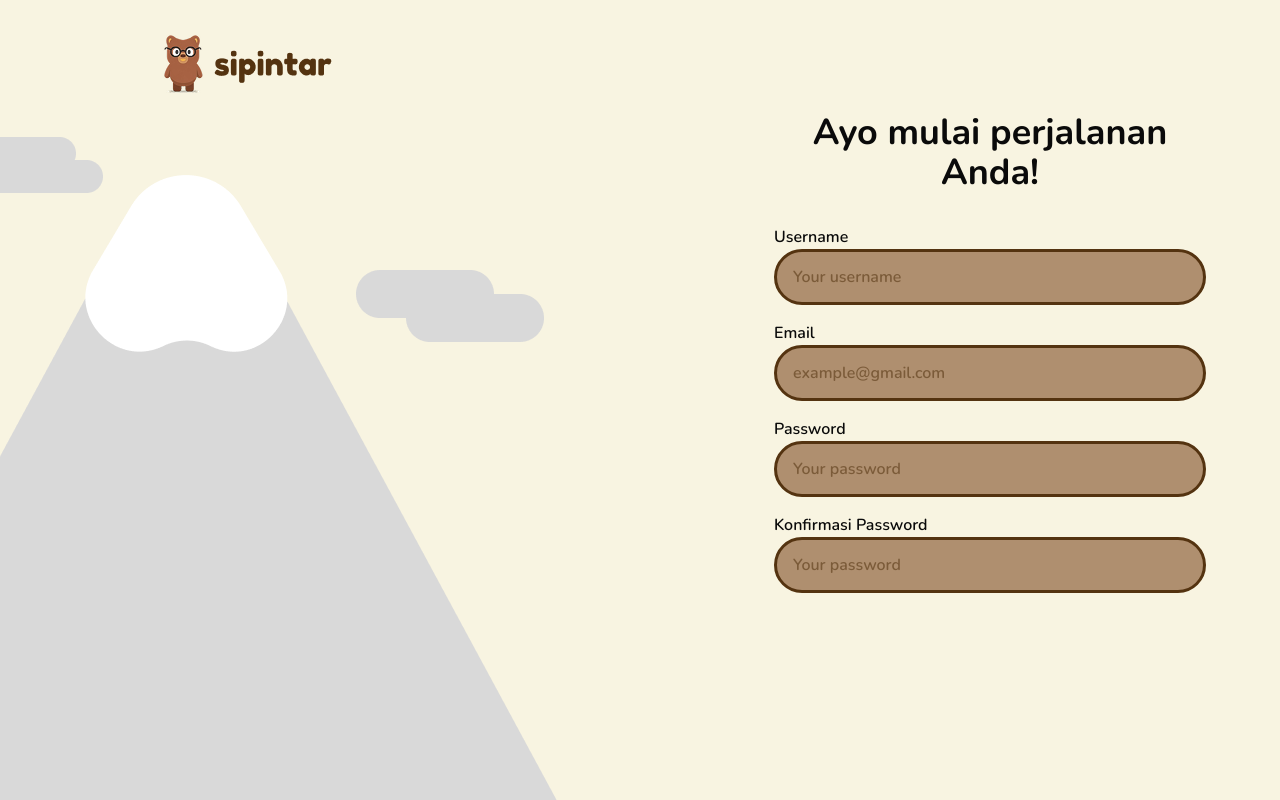
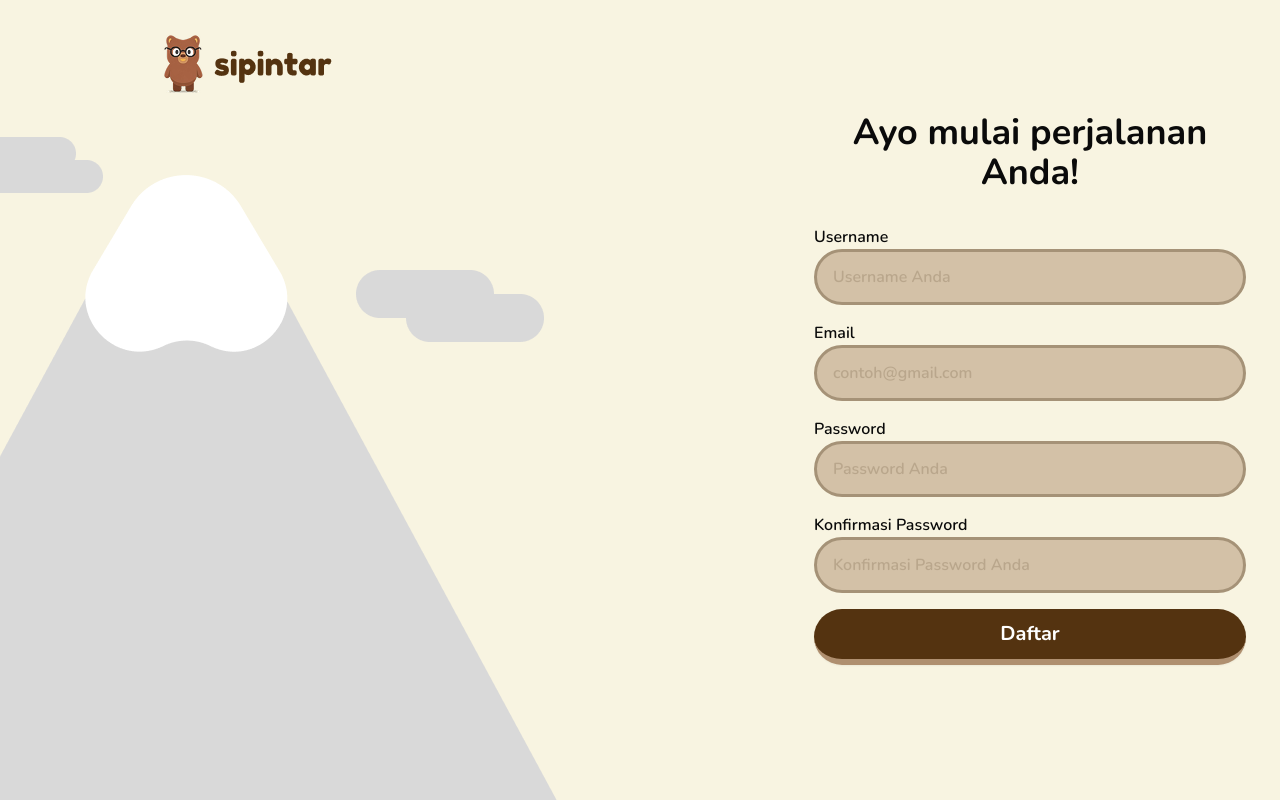
Before and after one commit to willgregorry/sipintar, a Next.js app: page /signup in a window 1280 px wide. Shown: the top 800 px of the page. Built offline with nearby package versions, Linux system fonts and the light colour scheme.

Commit message:
chores: finish signup page

```diff
--- a/app/page.jsx
+++ b/app/page.jsx
@@ -29,20 +29,19 @@ export default function Home() {
           />
         </div>
         <div className="container flex flex-col gap-[40px] w-[514px] h-[132px] -ml-32 pt-8 pr-12">
-          <p className="text-[#543310] font-bold text-3xl text-center w">
-            Selamat datang di Sipintar, website penyedia pendidikan terbaik
-            se-Indonesia!
+          <p className="text-[#543310] font-bold text-3xl text-center">
+            Selamat datang di Sipintar! Aplikasi pembelajaran No.1 di Indonesia!
           </p>
           <div className="flex flex-col justify-center items-center gap-[40px]">
             <Button
               onClick={handleSignUp}
-              className="bg-[#543310] transition duration-300 h-14 text-xl text-white font-bold rounded-full w-[340px] cursor-pointer border-b-6 border-b-[#AF8F6F] p-2 active:border-b-3 hover:bg-[#54331099] hover:scale-105"
+              className="bg-[#543310] duration-300 h-14 text-xl text-white font-bold rounded-full w-[340px] cursor-pointer border-b-6 border-b-[#AF8F6F] p-2 active:border-b-3 hover:bg-[#54331099] hover:scale-105"
             >
               Mulai Belajar
             </Button>
             <Button
               onClick={handleSignIn}
-              className="bg-white transiiton h-14 duration-300 text-xl text-[#543310] font-bold rounded-full w-[340px] cursor-pointer p-2 border-3 border-b-8 border-[#543310] active:border-b-3 hover:scale-105 hover:bg-neutral-100"
+              className="bg-white h-14 duration-300 text-xl text-[#543310] font-bold rounded-full w-[340px] cursor-pointer p-2 border-3 border-b-8 border-[#543310] active:border-b-3 hover:scale-105 hover:bg-neutral-100"
             >
               Sudah punya akun
             </Button>
--- a/app/signup/page.jsx
+++ b/app/signup/page.jsx
@@ -1,11 +1,12 @@
 import Navbar from "@/components/navbar";
 import Image from "next/image";
+import { Button } from "@/components/ui/button"
 
 export default function SignUp() {
   return (
     <div>
       <Navbar />
-      <div className="flex">
+      <div className="flex gap-[40px]">
         <Image src={"/mountain.png"} width={766} height={848} alt="mountains" />
         <div className="flex flex-col  w-[35%]">
           <h1 className="font-bold text-center text-4xl">
@@ -18,38 +19,45 @@ export default function SignUp() {
             <div className="flex flex-col">
               <label htmlFor="">Username</label>
               <input
-                className="h-14 p-4 rounded-full bg-[#AF8F6F] border-3 border-[#543310] focus:border-red-500 placeholder:text-[#54331090]"
+                className="h-14 p-4 rounded-full bg-[#AF8F6F] border-3 opacity-50 border-[#543310] focus:border-red-500 placeholder:text-[#54331090]"
                 type="text"
-                placeholder="Your username"
+                placeholder="Username Anda"
               />
             </div>
 
             <div className="flex flex-col">
               <label htmlFor="">Email</label>
               <input
-                className="h-14 p-4 rounded-full bg-[#AF8F6F] border-3 border-[#543310] focus:border-red-500 placeholder:text-[#54331090]"
+                className="h-14 p-4 rounded-full bg-[#AF8F6F] border-3 opacity-50 border-[#543310] focus:border-red-500 placeholder:text-[#54331090]"
                 type="email"
-                placeholder="example@gmail.com"
+                placeholder="contoh@gmail.com"
               />
             </div>
 
             <div className="flex flex-col">
               <label htmlFor="">Password</label>
               <input
-                className="h-14 p-4 rounded-full bg-[#AF8F6F] border-3 border-[#543310] focus:border-red-500 placeholder:text-[#54331090]"
+                className="h-14 p-4 rounded-full bg-[#AF8F6F] border-3 opacity-50 border-[#543310] focus:border-red-500 placeholder:text-[#54331090]"
                 type="password"
-                placeholder="Your password"
+                placeholder="Password Anda"
               />
             </div>
 
             <div className="flex flex-col">
               <label htmlFor="">Konfirmasi Password</label>
               <input
-                className="h-14 p-4 rounded-full bg-[#AF8F6F] border-3 border-[#543310] focus:border-red-500 placeholder:text-[#54331090]"
+                className="h-14 p-4 rounded-full bg-[#AF8F6F] border-3 opacity-50 border-[#543310] focus:border-red-500 placeholder:text-[#54331090]"
                 type="password"
-                placeholder="Your password"
+                placeholder="Konfirmasi Password Anda"
               />
             </div>
+            <Button
+              type="submit"
+              className="bg-[#543310] duration-300 h-14 text-xl text-white font-bold rounded-full w-full cursor-pointer border-b-6 border-b-[#AF8F6F] p-2 active:border-b-3 hover:bg-[#54331099] hover:scale-105"
+            >
+              Daftar
+            </Button>
+
           </form>
         </div>
       </div>
```
